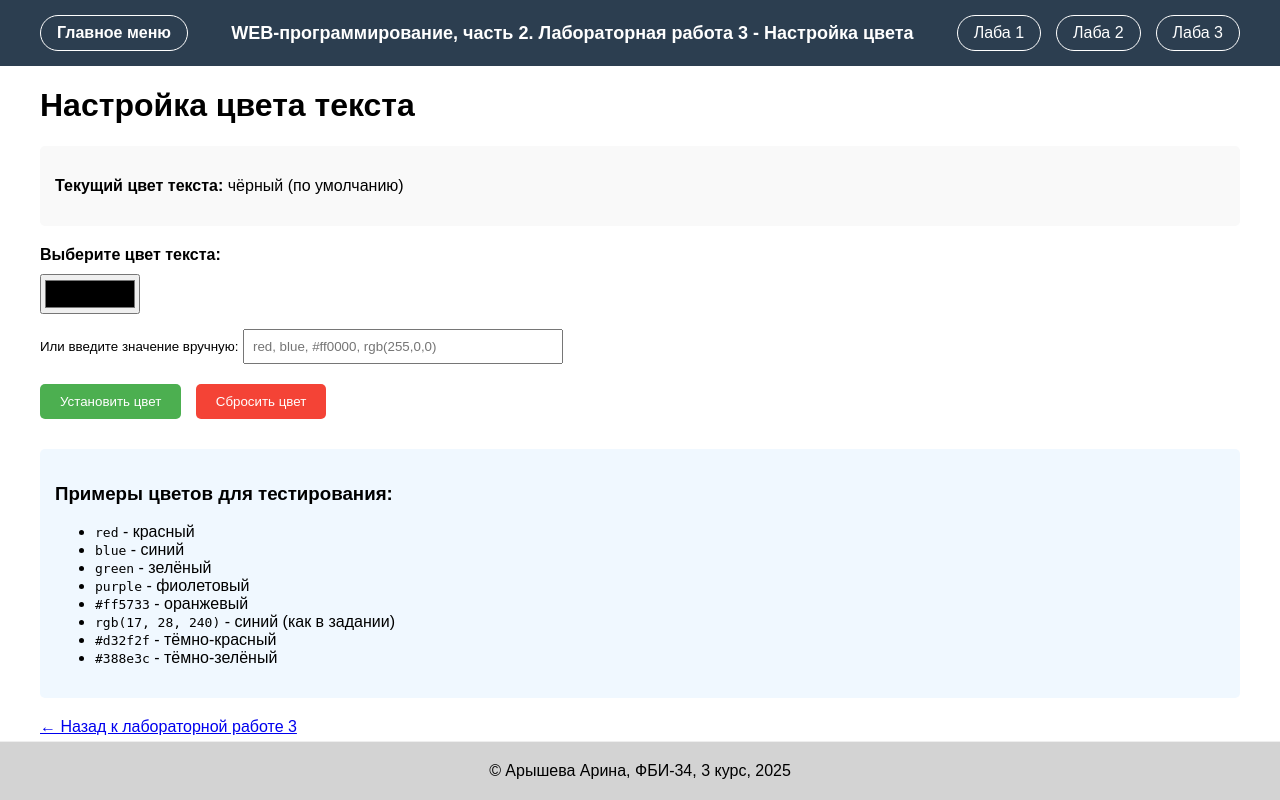
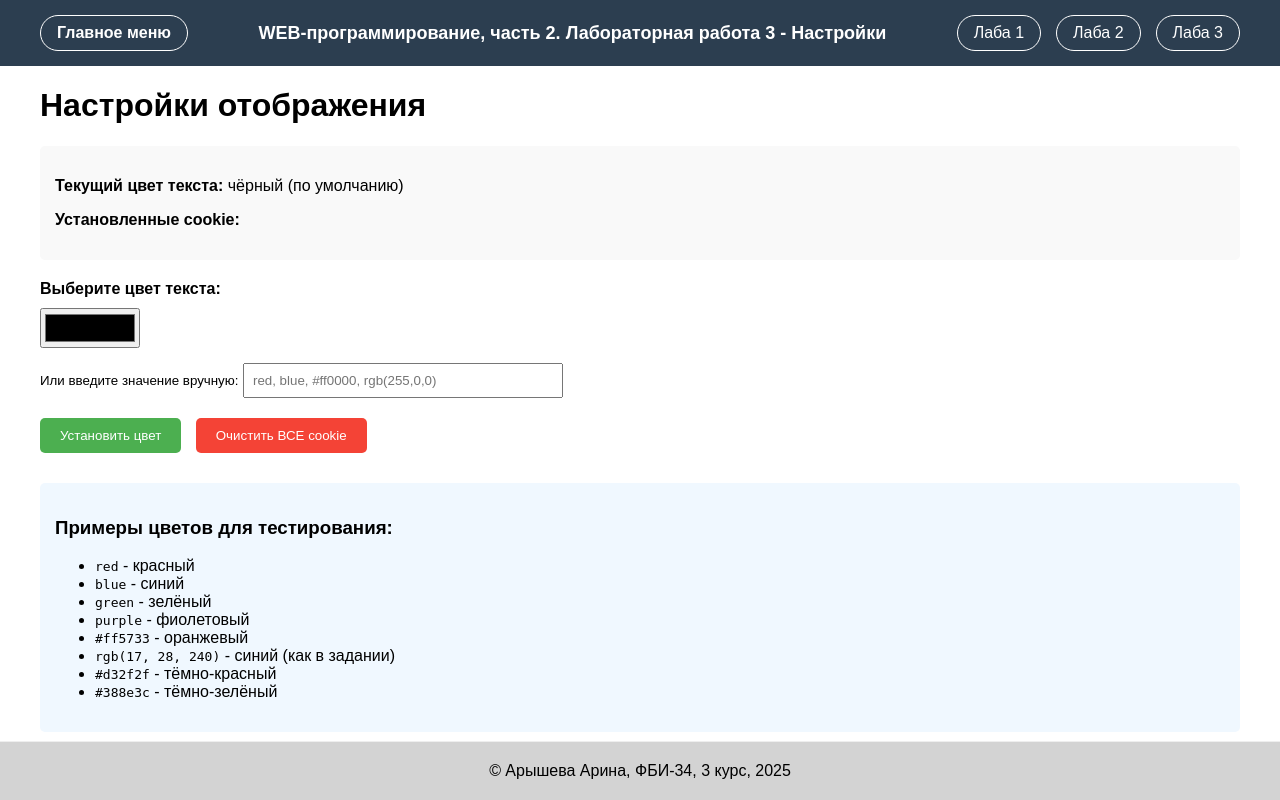
Before and after one commit to rtishhhaa56565/web-back-labs, a Flask app: template templates/lab3/settings.html in a window 1280 px wide. Run offline with Flask 3, Linux system fonts and the light colour scheme; the template is opened without the code that fills it, so the values that code supplies are empty.

Commit message:
Обработчик очистки всех кук в настройках

```diff
--- a/templates/lab3/settings.html
+++ b/templates/lab3/settings.html
@@ -1,10 +1,10 @@
 {% extends "base.html" %}
 
-{% block title %}Настройка цвета - Лабораторная работа 3{% endblock %}
-{% block lab %}Лабораторная работа 3 - Настройка цвета{% endblock %}
+{% block title %}Настройки - Лабораторная работа 3{% endblock %}
+{% block lab %}Лабораторная работа 3 - Настройки{% endblock %}
 
 {% block main %}
-    <h1>Настройка цвета текста</h1>
+    <h1>Настройки отображения</h1>
 
     <div style="margin-bottom: 20px; padding: 15px; background: #f9f9f9; border-radius: 5px;">
         <p><strong>Текущий цвет текста:</strong>
@@ -14,6 +14,13 @@
                 <span style="color: #000">чёрный (по умолчанию)</span>
             {% endif %}
         </p>
+
+        <p><strong>Установленные cookie:</strong></p>
+        <ul>
+            {% for key, value in request.cookies.items() %}
+                <li><strong>{{ key }}:</strong> {{ value }}</li>
+            {% endfor %}
+        </ul>
     </div>
 
     <form method="post">
@@ -33,7 +40,7 @@
                 Установить цвет
             </button>
             <button type="submit" name="action" value="clear" style="padding: 10px 20px; background: #f44336; color: white; border: none; border-radius: 5px; cursor: pointer; margin-left: 10px;">
-                Сбросить цвет
+                Очистить ВСЕ cookie
             </button>
         </div>
     </form>
```
Also changed, not shown: lab3.py (+22 -0 lines).
